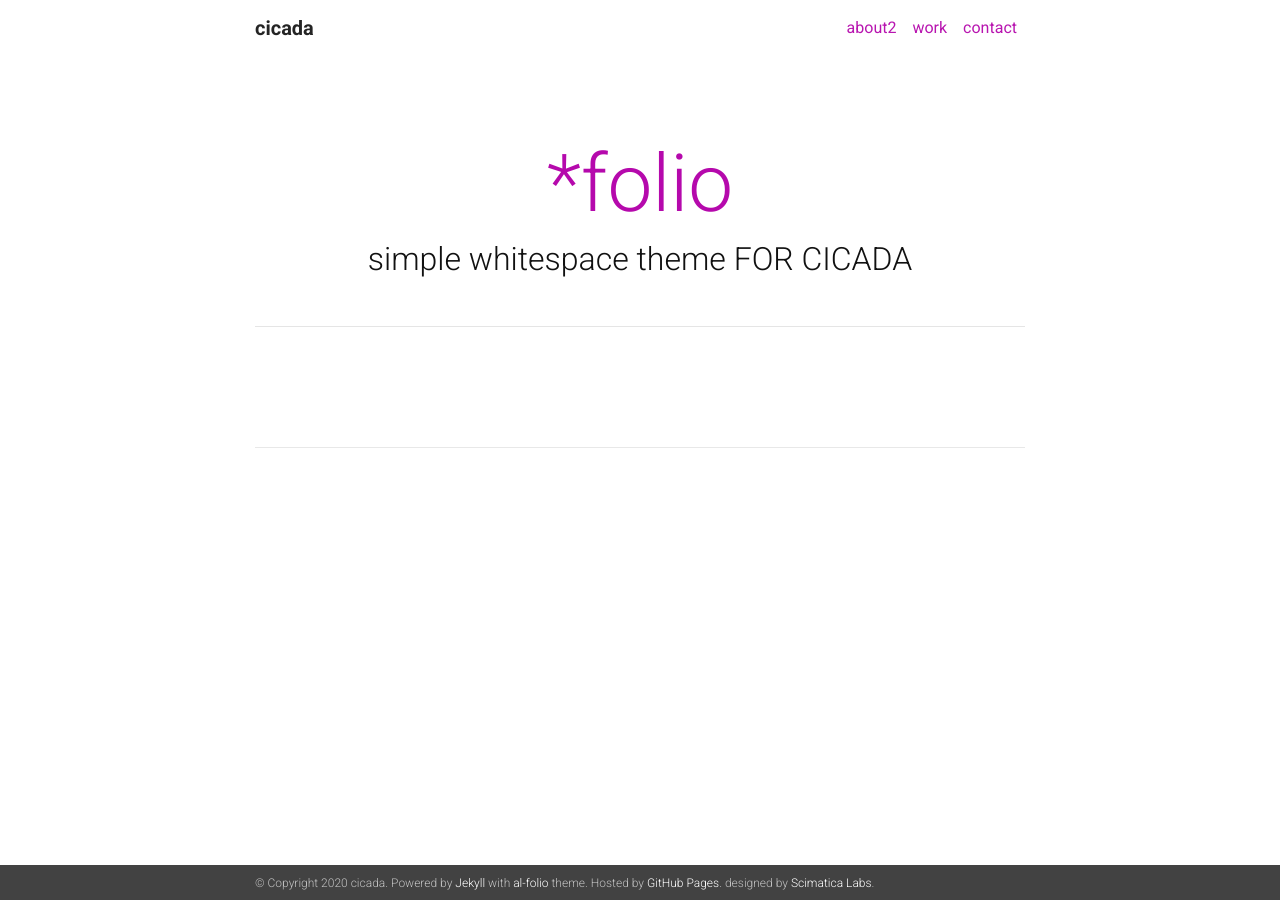
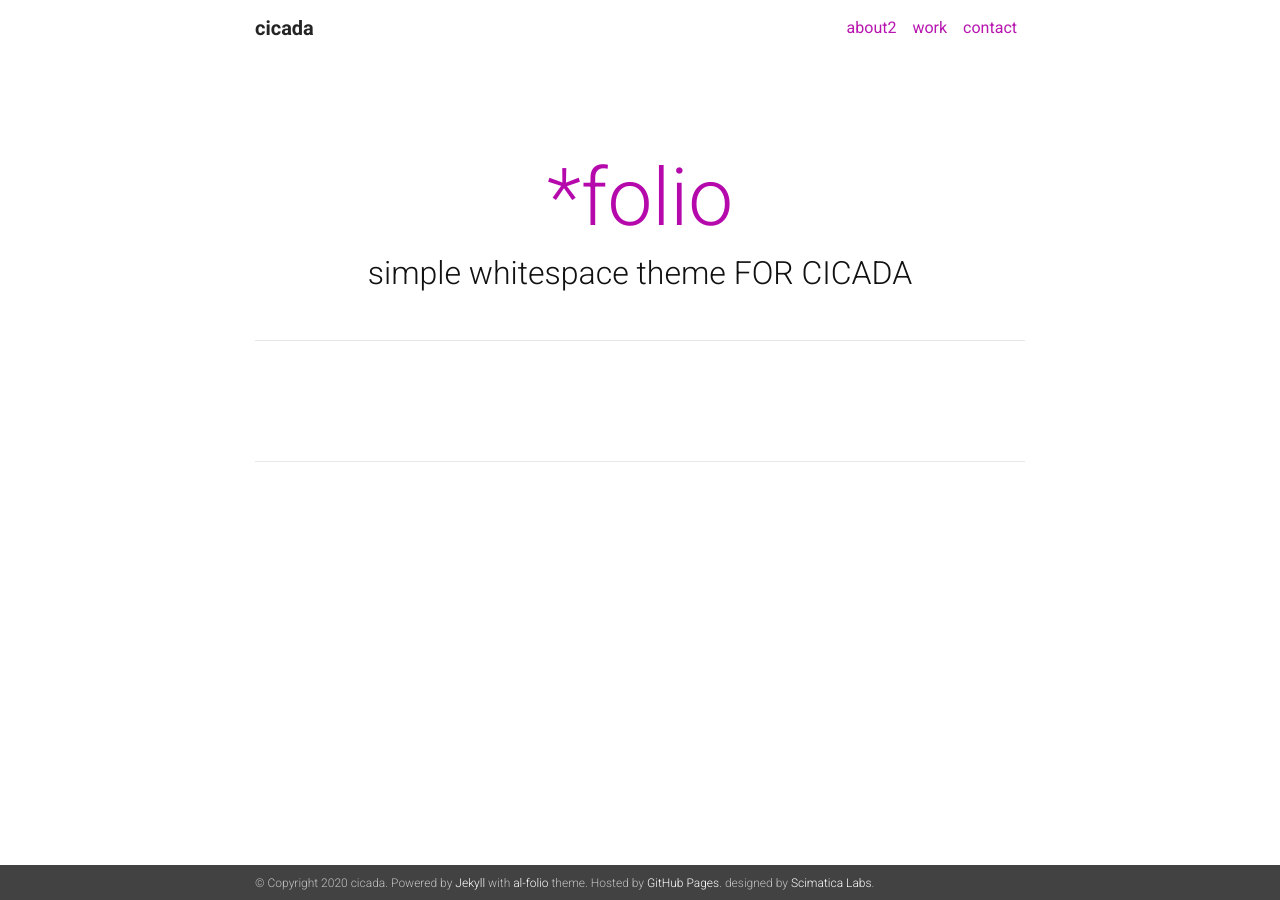
Before and after one commit to Scimatica-Labs/cicadadesign.in, a Jekyll site: the page built from index.html, in a window 1280 px wide. Built offline with Jekyll 4.4.1, drawn with Linux system fonts in a browser that asks for light colours; nearby versions of some CDN libraries; a style sheet for code colours, icons or effects is not loaded.

Commit message:
Update _layout.scss

```diff
--- a/_sass/_layout.scss
+++ b/_sass/_layout.scss
@@ -9,7 +9,7 @@
 
  body.fixed-top-nav {
    // Add some padding for the nav-bar.
-   padding-top: 56px;
+   padding-top: 70px;
  }
 
  body.sticky-bottom-footer {
```
